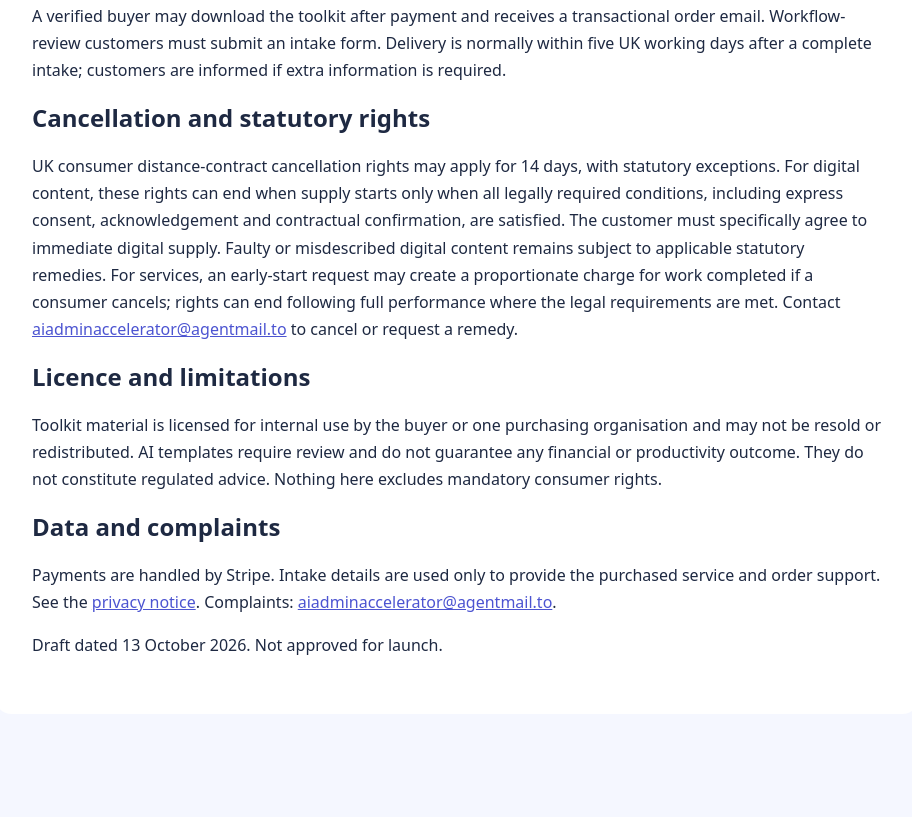
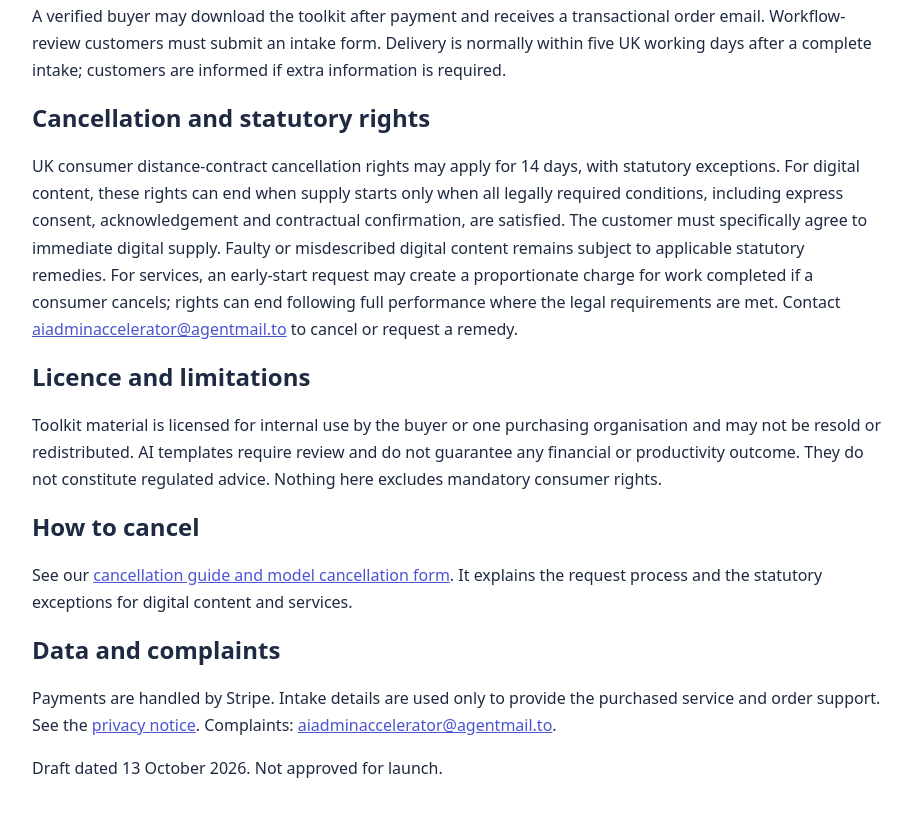
Before and after one commit to ashpatel70-sys/-ai-admin-accelerator, a website: page public/terms.html in a window 1280 px wide. Shown: the part 657-1474 px from the top of the page, without its empty margins (183-1095 px from the left). Before the commit the page ends 1411 px from the top, so only its background shows below. Drawn offline with Linux system fonts and the light colour scheme.

```diff
--- a/public/terms.html
+++ b/public/terms.html
@@ -4,4 +4,5 @@
 <h2>Delivery</h2><p>A verified buyer may download the toolkit after payment and receives a transactional order email. Workflow-review customers must submit an intake form. Delivery is normally within five UK working days after a complete intake; customers are informed if extra information is required.</p>
 <h2>Cancellation and statutory rights</h2><p>UK consumer distance-contract cancellation rights may apply for 14 days, with statutory exceptions. For digital content, these rights can end when supply starts only when all legally required conditions, including express consent, acknowledgement and contractual confirmation, are satisfied. The customer must specifically agree to immediate digital supply. Faulty or misdescribed digital content remains subject to applicable statutory remedies. For services, an early-start request may create a proportionate charge for work completed if a consumer cancels; rights can end following full performance where the legal requirements are met. Contact <a href="mailto:aiadminaccelerator@agentmail.to">aiadminaccelerator@agentmail.to</a> to cancel or request a remedy.</p>
 <h2>Licence and limitations</h2><p>Toolkit material is licensed for internal use by the buyer or one purchasing organisation and may not be resold or redistributed. AI templates require review and do not guarantee any financial or productivity outcome. They do not constitute regulated advice. Nothing here excludes mandatory consumer rights.</p>
+<h2>How to cancel</h2><p>See our <a href="/cancellation.html">cancellation guide and model cancellation form</a>. It explains the request process and the statutory exceptions for digital content and services.</p>
 <h2>Data and complaints</h2><p>Payments are handled by Stripe. Intake details are used only to provide the purchased service and order support. See the <a href="/privacy.html">privacy notice</a>. Complaints: <a href="mailto:aiadminaccelerator@agentmail.to">aiadminaccelerator@agentmail.to</a>.</p><p>Draft dated 13 October 2026. Not approved for launch.</p></main></body></html>
```
